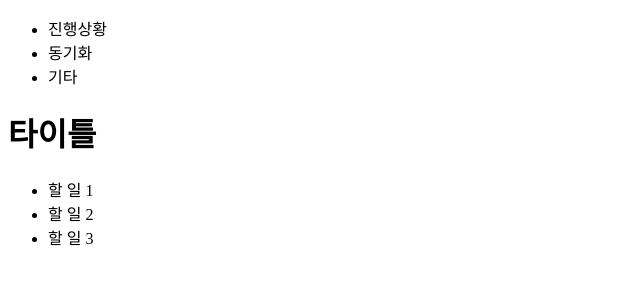
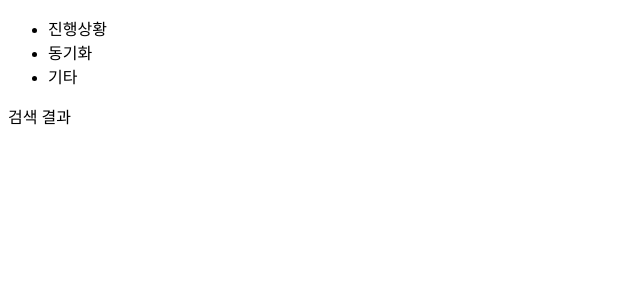
Before and after one commit to deveassy/custom-todolist, a React (Create React App) app: page /search in a window 1280 px wide. Shown: the top 300 px of the page, without its empty margins (0-640 px from the left). Built offline with nearby package versions, Linux system fonts and the light colour scheme.

Commit message:
라우트 적용

```diff
--- a/package.json
+++ b/package.json
@@ -12,6 +12,7 @@
     "@types/react-dom": "^17.0.0",
     "react": "^17.0.2",
     "react-dom": "^17.0.2",
+    "react-router-dom": "^5.2.0",
     "react-scripts": "4.0.3",
     "typescript": "^4.1.2",
     "web-vitals": "^1.0.1"
@@ -39,5 +40,8 @@
       "last 1 firefox version",
       "last 1 safari version"
     ]
+  },
+  "devDependencies": {
+    "@types/react-router-dom": "^5.1.8"
   }
 }
--- a/src/App.tsx
+++ b/src/App.tsx
@@ -1,42 +1,10 @@
 import React from "react";
+import MainRoute from "./components/MainRoute";
 
 function App() {
   return (
     <div>
-      {/* 사이드바 레이아웃 */}
-      <div>
-        {/* 검색 영역 */}
-        <div></div>
-        {/* 메뉴 영역 */}
-        <div>
-          <ul>
-            <li>진행상황</li>
-            <li>동기화</li>
-            <li>기타</li>
-          </ul>
-        </div>
-      </div>
-      {/* 메인 레이아웃 */}
-      <div>
-        {/* 타이틀 영역 */}
-        <div>
-          <h1>타이틀</h1>
-        </div>
-        {/* 본문 영역 */}
-        <div>
-          <ul>
-            <li>
-              <div>할 일 1</div>
-            </li>
-            <li>
-              <div>할 일 2</div>
-            </li>
-            <li>
-              <div>할 일 3</div>
-            </li>
-          </ul>
-        </div>
-      </div>
+      <MainRoute />
     </div>
   );
 }
--- /dev/null
+++ b/src/components/MainRoute.tsx
@@ -0,0 +1,17 @@
+import React from "react";
+import MainScreen from "../screens/MainScreen";
+import SearchScreen from "../screens/SearchScreen";
+import Sidebar from "./Sidebar";
+import { BrowserRouter, Switch, Route } from "react-router-dom";
+
+export default function MainRoute() {
+  return (
+    <BrowserRouter>
+      <Sidebar />
+      <Switch>
+        <Route exact path="/" component={MainScreen} />
+        <Route path="/search" component={SearchScreen} />
+      </Switch>
+    </BrowserRouter>
+  );
+}
--- /dev/null
+++ b/src/components/Sidebar.tsx
@@ -0,0 +1,18 @@
+import React from "react";
+
+export default function Sidebar() {
+  return (
+    <div>
+      {/* 검색 영역 */}
+      <div></div>
+      {/* 메뉴 영역 */}
+      <div>
+        <ul>
+          <li>진행상황</li>
+          <li>동기화</li>
+          <li>기타</li>
+        </ul>
+      </div>
+    </div>
+  );
+}
--- /dev/null
+++ b/src/screens/MainScreen.tsx
@@ -0,0 +1,28 @@
+import React from "react";
+
+function MainScreen() {
+  return (
+    <div>
+      {/* 타이틀 영역 */}
+      <div>
+        <h1>타이틀</h1>
+      </div>
+      {/* 본문 영역 */}
+      <div>
+        <ul>
+          <li>
+            <div>할 일 1</div>
+          </li>
+          <li>
+            <div>할 일 2</div>
+          </li>
+          <li>
+            <div>할 일 3</div>
+          </li>
+        </ul>
+      </div>
+    </div>
+  );
+}
+
+export default MainScreen;
--- /dev/null
+++ b/src/screens/SearchScreen.tsx
@@ -0,0 +1,7 @@
+import React from "react";
+
+function SearchScreen() {
+  return <div>검색 결과</div>;
+}
+
+export default SearchScreen;
```
Also changed, not shown: 1 other file (tests, documents, lock files or other folders).
